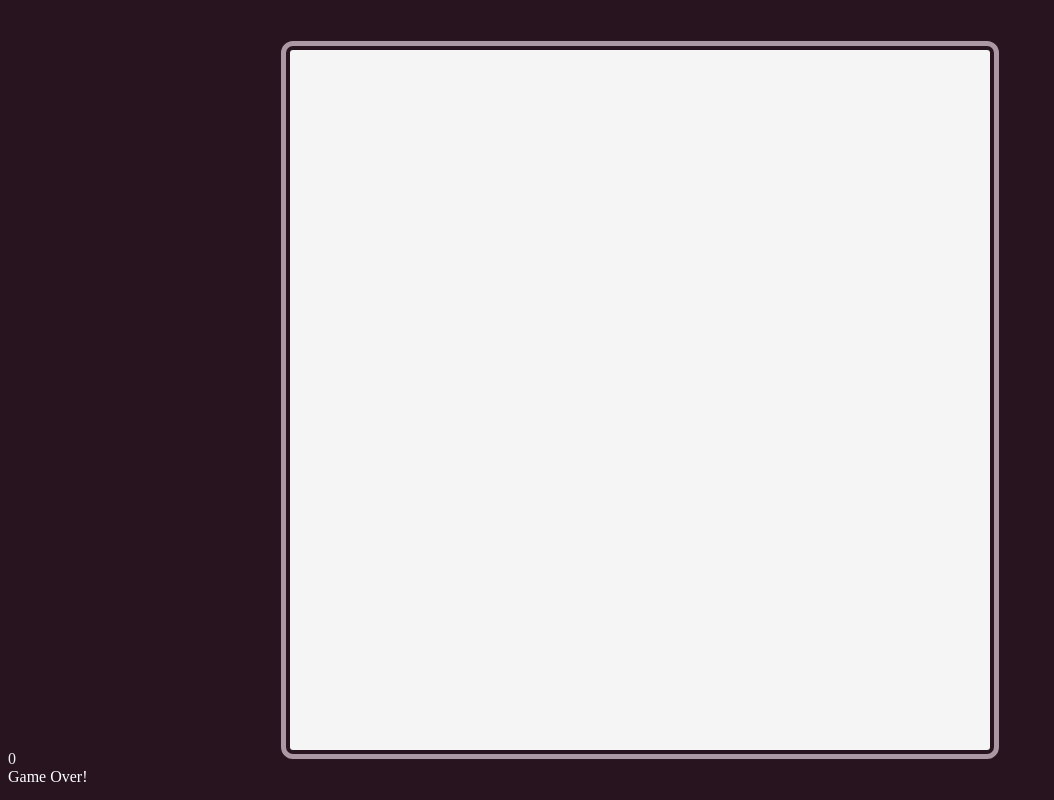
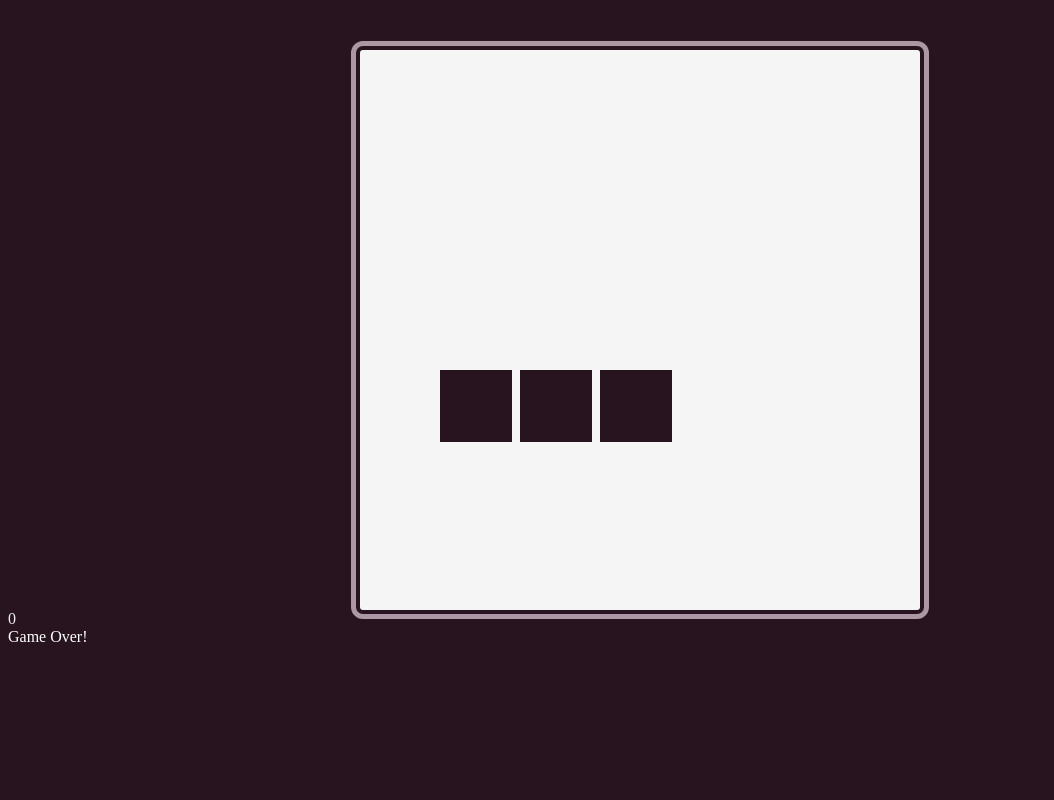
Before and after one commit to justinhaubrich/Snake, a website built with webpack: page assets/index.html in a window 1280 px wide. Shown: the whole page, without its empty margins (0-1054 px from the left). Built offline with nearby package versions, Linux system fonts and the light colour scheme.

Commit message:
feature: render snake and food

```diff
--- a/assets/js/api.js
+++ b/assets/js/api.js
@@ -2,25 +2,71 @@
 var _this = this;
 exports.__esModule = true;
 exports.api = void 0;
+var Food = /** @class */ (function () {
+    function Food(api) {
+        this.body = { x: 0, y: 0 };
+        // generate a random location for the food
+        this.body.x = Math.ceil(Math.random() * api.store.gridSize);
+        this.body.y = Math.ceil(Math.random() * api.store.gridSize);
+        console.log("Food Instantiated at ".concat(this.body.x, ", ").concat(this.body.y));
+        this.draw();
+    }
+    Food.prototype.draw = function () {
+        var _this = this;
+        // draw the food
+        var food = document.createElement('div');
+        food.classList.add('food');
+        // append it to the correct tile
+        console.log("api.store.grid.children", exports.api.store.grid.children);
+        Array.from(exports.api.store.grid.children).forEach(function (tile) {
+            console.log("tile loop for food", tile);
+            if (parseInt(tile.dataset.x) == _this.body.x && parseInt(tile.dataset.y) == _this.body.y) {
+                tile.appendChild(food);
+            }
+        }); //.appendChild(food)
+    };
+    return Food;
+}());
 var Snake = /** @class */ (function () {
     function Snake(grid, constants, api) {
+        //velocity for x and y direction of snake movement
+        this.vx = 0;
+        this.vy = 0;
+        this.changingDirection = false;
         // initialize snake body in middle of grid
         var tiles = grid.querySelectorAll(".tile-class");
         var gridSize = Math.sqrt(tiles.length);
         console.log("instantiating snake", grid, gridSize, tiles);
         var middleTile = Math.ceil(gridSize / 2);
         this.body = [{ x: middleTile, y: middleTile - 3 }, { x: middleTile, y: middleTile - 2 }, { x: middleTile, y: middleTile - 1 }];
+        this.draw(api);
     }
+    Snake.prototype.draw = function (api) {
+        console.log("drawing snake");
+        this.body.forEach(function (bodyPart) {
+            var body = document.createElement('div');
+            body.classList.add('snake-class');
+            console.log("drawing snake part", bodyPart, body);
+            // render the snake body part on the grid in the correct tile if a snake has not yet been rendered
+            var selector = ".tile-class[data-x=\"".concat(bodyPart.x, "\"][data-y=\"").concat(bodyPart.y, "\"]");
+            console.log("selector", selector, api.store.grid);
+            var tile = api.store.grid.querySelector(selector);
+            tile.appendChild(body);
+            // if a snake has already been rendered, then the body part should be moved to the correct tile (nevermind, just make a separate method for  moving)
+        });
+    };
     return Snake;
 }());
 exports.api = {
     initGame: function (grid, constants, store) {
-        var _a, _b, _c;
+        var _a, _b, _c, _d, _e, _f;
         _this.api.constants = constants;
         console.log("initiating", _this, store);
-        (_a = _this === null || _this === void 0 ? void 0 : _this.api) === null || _a === void 0 ? void 0 : _a.setupGrid(grid);
-        (_b = _this === null || _this === void 0 ? void 0 : _this.api) === null || _b === void 0 ? void 0 : _b.store = store;
-        (_c = _this === null || _this === void 0 ? void 0 : _this.api) === null || _c === void 0 ? void 0 : _c.store.snake = new Snake(grid, constants, exports.api);
+        (_a = _this === null || _this === void 0 ? void 0 : _this.api) === null || _a === void 0 ? void 0 : _a.store = store;
+        (_c = (_b = _this === null || _this === void 0 ? void 0 : _this.api) === null || _b === void 0 ? void 0 : _b.store) === null || _c === void 0 ? void 0 : _c.grid = grid;
+        (_d = _this === null || _this === void 0 ? void 0 : _this.api) === null || _d === void 0 ? void 0 : _d.setupGrid(grid);
+        (_e = _this === null || _this === void 0 ? void 0 : _this.api) === null || _e === void 0 ? void 0 : _e.store.snake = new Snake(grid, constants, exports.api);
+        (_f = _this === null || _this === void 0 ? void 0 : _this.api) === null || _f === void 0 ? void 0 : _f.store.food = new Food(exports.api);
     },
     mainLoop: function () {
         console.log("main loop");
@@ -28,8 +74,10 @@ exports.api = {
     setupGrid: function (grid) {
         console.log("setting up grid");
         var gridSize = _this.api.constants[_this.api.constants.DEFAULT_GRID_SIZE];
+        _this.api.store.gridSize = gridSize;
         var TILE_SIZE = _this.api.constants.TILE_SIZE;
         var tileSize = TILE_SIZE || 100;
+        _this.api.store.tileSize = tileSize;
         console.log("gridSize: ", gridSize, TILE_SIZE);
         // style the grid
         grid.style.backgroundColor = _this.api.constants.BACKGROUND_COLOR;
@@ -45,6 +93,9 @@ exports.api = {
                 tile.style.width = "".concat(tileSize / gridSize, "%");
                 tile.style.top = "".concat(i * tileSize / gridSize, "%");
                 tile.style.left = "".concat(j * tileSize / gridSize, "%");
+                // add the x and y coords to the dataset
+                tile.dataset.x = "".concat(i);
+                tile.dataset.y = "".concat(j);
                 grid.appendChild(tile);
             }
         }
--- a/assets/styles/sass/main.sass
+++ b/assets/styles/sass/main.sass
@@ -6,7 +6,7 @@ body
     color: #efefef
     #gameover
         color: white
-    .grid-class
+    #grid.grid-class
         display: flex
         flex-wrap: wrap
         margin: 0 auto
@@ -14,3 +14,16 @@ body
         outline: 5px solid $mid-color
         outline-offset: 4px
         margin-top: 50px
+        width: 70vh !important
+        height: 70vh !important
+
+    .snake-class
+        background-color: $dark-color
+        width: 90%
+        height: 90%
+
+    .food
+        background-color: $mid-color
+        width: 75%
+        height: 75%
+        border-radius: 50%
--- a/assets/ts/api.ts
+++ b/assets/ts/api.ts
@@ -1,8 +1,36 @@
 import { Api } from './types';
 import { Coords, Store } from './types';
 
+class Food {
+    constructor(api) {
+        // generate a random location for the food
+        this.body.x = Math.ceil(Math.random() * api.store.gridSize)
+        this.body.y = Math.ceil(Math.random() * api.store.gridSize)
+        console.log(`Food Instantiated at ${this.body.x}, ${this.body.y}`)
+        this.draw()
+    }
+    public body: Coords = { x: 0, y: 0 };
+    public draw () {
+        // draw the food
+        const food = document.createElement('div')
+        food.classList.add('food')
+        // append it to the correct tile
+        console.log(`api.store.grid.children`,api.store.grid.children)
+        Array.from(api.store.grid.children).forEach( tile => {
+            console.log(`tile loop for food`, tile)
+            if (parseInt(tile.dataset.x) == this.body.x && parseInt(tile.dataset.y) == this.body.y) {
+                tile.appendChild(food)
+            }
+        }) //.appendChild(food)
+    }
+}
+
 class Snake {
     public body: Array<Coords>;
+    //velocity for x and y direction of snake movement
+    public vx: number = 0;
+    public vy: number = 0;
+    public changingDirection: Boolean = false
     constructor(
         grid: HTMLElement,
         constants: Object,
@@ -14,6 +42,23 @@ class Snake {
         console.log(`instantiating snake`, grid, gridSize, tiles)
         const middleTile: number = Math.ceil(gridSize / 2)
         this.body = [{ x: middleTile, y: middleTile -3 }, { x: middleTile, y: middleTile - 2 }, { x: middleTile, y: middleTile - 1 }]
+        this.draw(api)
+    }
+
+    public draw(api: Api) {
+        console.log(`drawing snake`)
+        this.body.forEach((bodyPart: Coords) => {
+            const body: HTMLElement = document.createElement('div')
+            body.classList.add('snake-class')
+            console.log(`drawing snake part`, bodyPart, body)
+            // render the snake body part on the grid in the correct tile if a snake has not yet been rendered
+            const selector: string = `.tile-class[data-x="${bodyPart.x}"][data-y="${bodyPart.y}"]`
+            console.log(`selector`, selector, api.store.grid)
+            const tile: HTMLElement = api.store.grid.querySelector(selector)
+            tile.appendChild(body)
+            // if a snake has already been rendered, then the body part should be moved to the correct tile (nevermind, just make a separate method for  moving)
+
+        })
     }
 }
 
@@ -21,9 +66,11 @@ export const api: Api = {
     initGame: (grid: HTMLElement, constants: Object, store: Store) => {
         this.api.constants = constants
         console.log(`initiating`, this, store)
+        this?.api?.store = store
+        this?.api?.store?.grid = grid
         this?.api?.setupGrid(grid)
-        this?.api?.store = store
         this?.api?.store.snake = new Snake(grid, constants, api)
+        this?.api?.store.food = new Food(api)
     },
     mainLoop: () => {
         console.log(`main loop`)
@@ -31,8 +78,10 @@ export const api: Api = {
     setupGrid: (grid: HTMLElement) => {
         console.log(`setting up grid`)
         const gridSize = this.api.constants[this.api.constants.DEFAULT_GRID_SIZE]
+        this.api.store.gridSize = gridSize
         const { TILE_SIZE } = this.api.constants
         const tileSize = TILE_SIZE || 100
+        this.api.store.tileSize = tileSize
         console.log(`gridSize: `, gridSize, TILE_SIZE)
         // style the grid
         grid.style.backgroundColor = this.api.constants.BACKGROUND_COLOR
@@ -48,6 +97,9 @@ export const api: Api = {
                 tile.style.width = `${tileSize / gridSize}%`
                 tile.style.top = `${i * tileSize / gridSize}%`
                 tile.style.left = `${j * tileSize / gridSize}%`
+                // add the x and y coords to the dataset
+                tile.dataset.x = `${i}`
+                tile.dataset.y = `${j}`
                 grid.appendChild(tile)
             }
         }
--- a/assets/ts/types.ts
+++ b/assets/ts/types.ts
@@ -11,7 +11,11 @@ export interface Coords {
     y: number;
 }
 
-interface Store {
+export interface Store {
     snake: any;
+    food: { body: Coords, draw: () => void };
     score: number;
+    grid: HTMLElement;
+    gridSize: number;
+    tileSize: number;
 }
```
Also changed, not shown: assets/styles/main.css, 1 other file.
